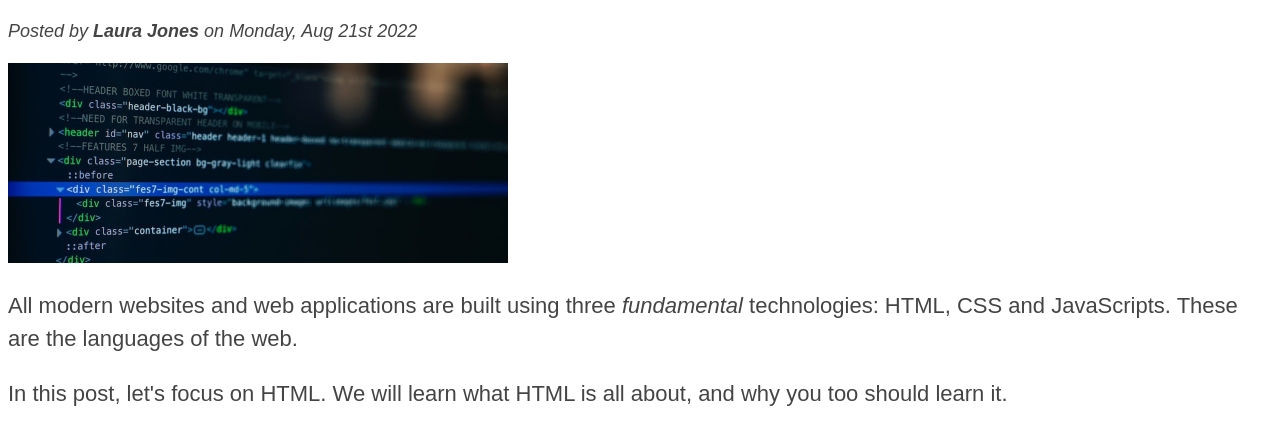
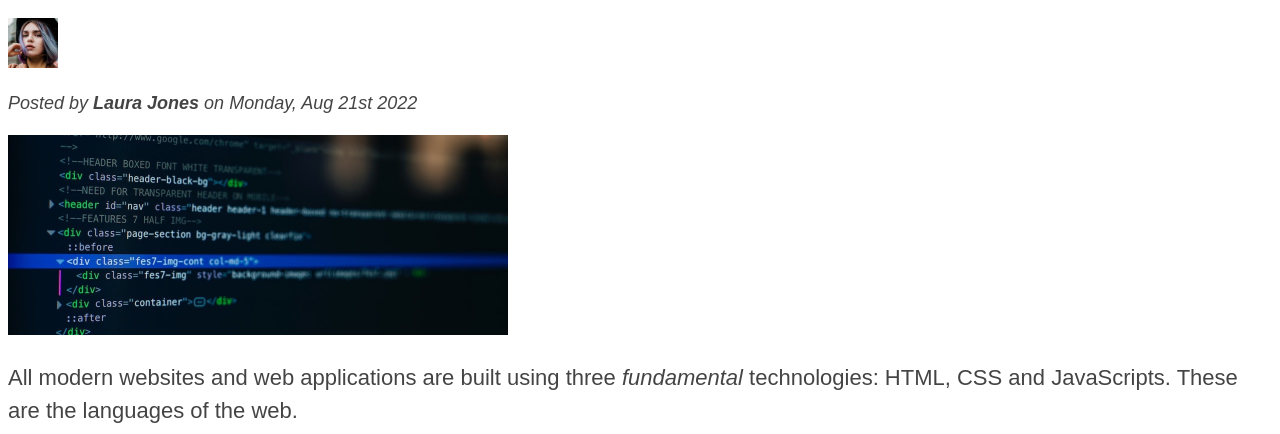
Before and after one commit to cryptotosh/Shenovate_challenge1, a plain HTML site: page index.html in a window 1280 px wide. Shown: the part 190-624 px from the top of the page. Drawn offline with Linux system fonts and the light colour scheme.

Commit message:
index and style upddated

```diff
--- a/index.html
+++ b/index.html
@@ -22,12 +22,12 @@
     <!-- article section -->
     <article>
       <h2>The Basic Language of the Web: HTML</h2>
-      <!-- <img
+      <img
         src="images/laura-jones.jpg"
         alt="Laura Jones"
         height="50"
         width="50"
-      /> -->
+      />
       <p id="author">
         Posted by <strong>Laura Jones</strong> on Monday, Aug 21st 2022
       </p>
--- a/styles/styles.css
+++ b/styles/styles.css
@@ -96,7 +96,7 @@ a:active {
   font-style: italic;
 }
 /* Link | Visited | Hover | Active */
-/*
+
 #copyright {
   font-size: 16px;
-} */
+}
```
